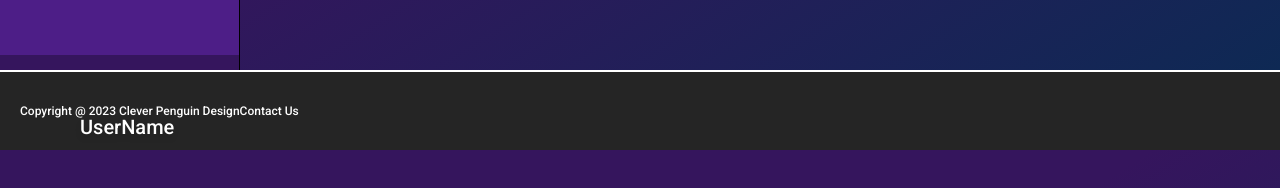
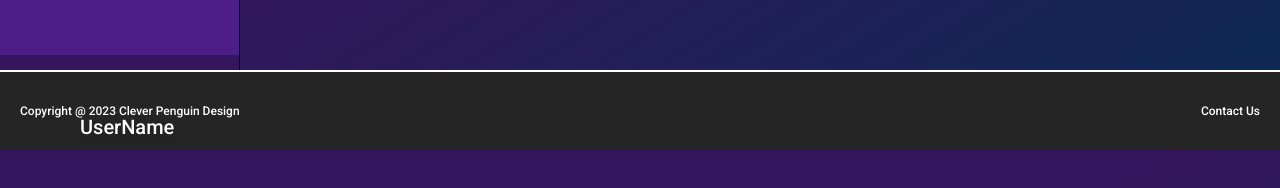
Before and after one commit to Wolfinbarger/game-recommender, a Next.js app in the folder src/app/: page / in a window 1280 px wide. Shown: the part 730-918 px from the top of the page. Built offline with nearby package versions, Linux system fonts and the light colour scheme.

Commit message:
added space between text

```diff
--- a/src/app/components/Footer.jsx
+++ b/src/app/components/Footer.jsx
@@ -1,8 +1,8 @@
 const Footer = () => {
   return (
-    <footer className="flex flex-row px-5">
+    <footer className="flex flex-row justify-between px-5">
       <p className="text-xs">Copyright @ 2023 Clever Penguin Design</p>
-      <p className="text-xs">Contact Us</p>
+      <p className="text-xs ">Contact Us</p>
     </footer>
   );
 };
```
